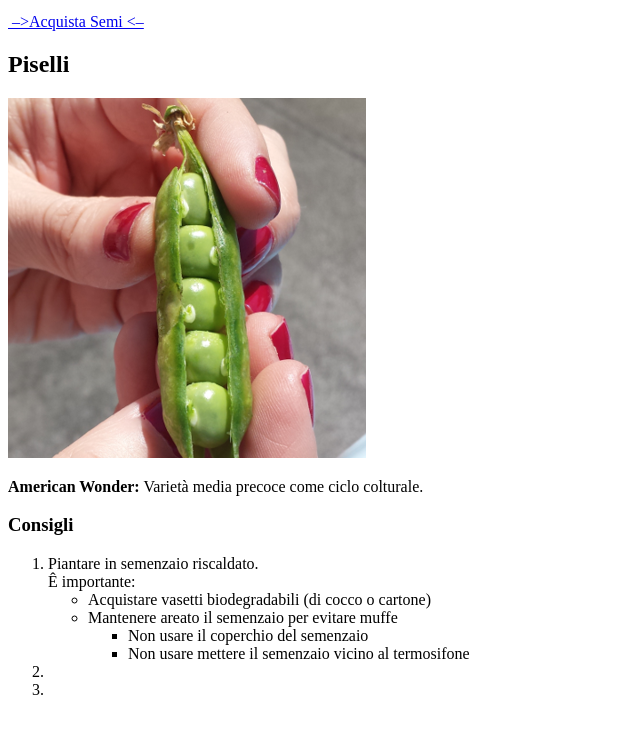
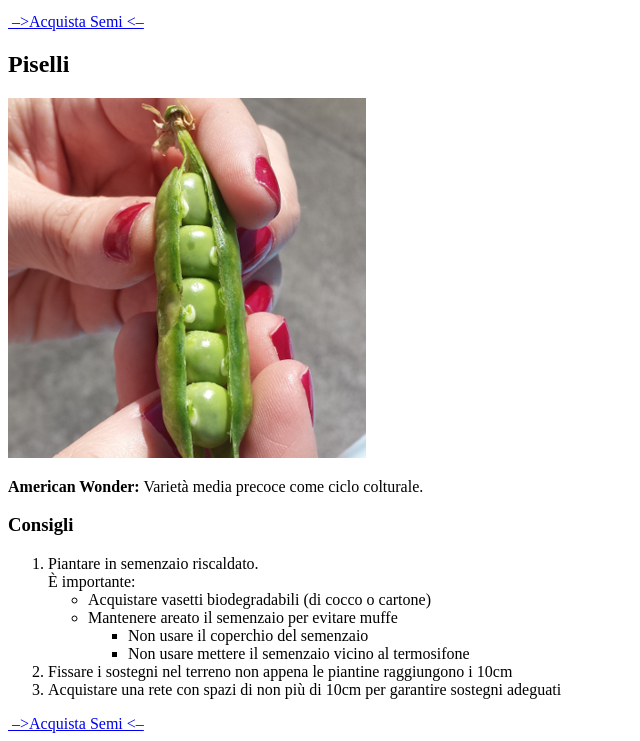
Before and after one commit to Marco-Bacci/htmlcss-hello, a plain HTML site: page index.html in a window 1280 px wide. Shown: the part 755-1496 px from the top of the page, without its empty margins (0-640 px from the left). Before the commit the page ends 1470 px from the top, so only its background shows below. Drawn offline with Linux system fonts and the light colour scheme.

Commit message:
Correzione E accentata e footer

```diff
--- a/index.html
+++ b/index.html
@@ -61,7 +61,7 @@
     <div>
       <h3>Consigli</h3>
       <ol>
-    <li>Piantare in semenzaio riscaldato. <br> &Ecirc; importante:
+        <li>Piantare in semenzaio riscaldato. <br> &Egrave; importante:
           <ul>
             <li>Acquistare vasetti biodegradabili (di cocco o cartone)</li>
             <li>Mantenere areato il semenzaio per evitare muffe
@@ -70,11 +70,15 @@
                 <li>Non usare mettere il semenzaio vicino al termosifone</li>
               </ul>
             </li>
-    </ul></li>
-    <li></li>
-    <li></li>
+          </ul>
+        </li>
+        <li>Fissare i sostegni nel terreno non appena le piantine raggiungono i 10cm</li>
+        <li>Acquistare una rete con spazi di non più di 10cm per garantire sostegni adeguati</li>
       </ol>
     </div>
+    <footer>
+      <a href="#">&nbsp;&ndash;&gt;Acquista Semi&nbsp;&lt;&ndash;
+    </footer>
 
 
 
```
Lines whose indentation alone changed are shown as unchanged.
